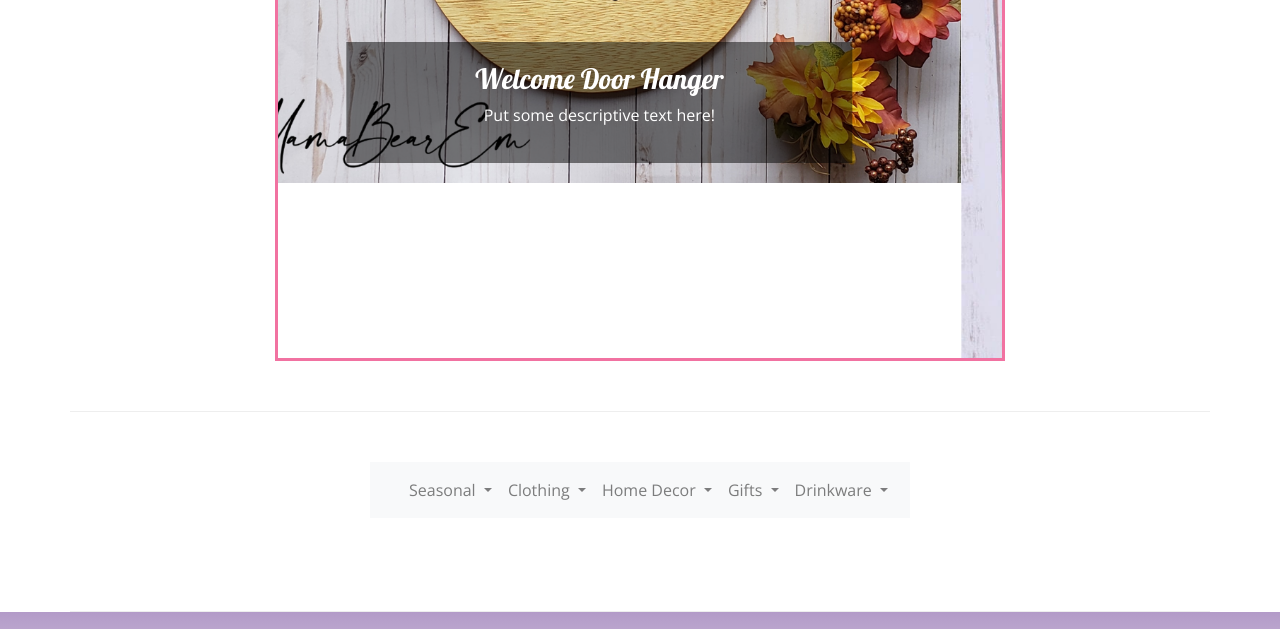
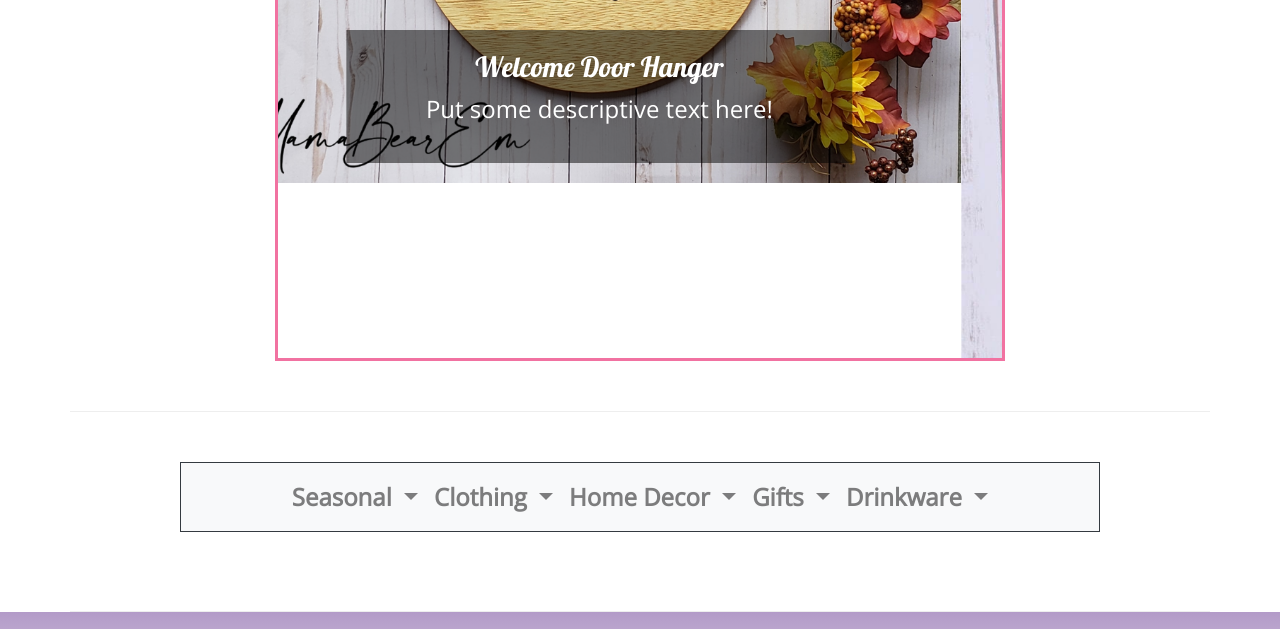
Before and after one commit to ChristieRenzetti/Portfolio-Project, a website: page portfolio-project-index.html in a window 1280 px wide. Shown: the part 727-1356 px from the top of the page. Drawn offline with nearby package versions, Linux system fonts and the light colour scheme.

Commit message:
Added Border and Font Size

```diff
--- a/css/styles.css
+++ b/css/styles.css
@@ -1,5 +1,6 @@
 body {
     font-family: "Open Sans", sans-serif;
+
 }
 
 h1, h2, h3 {
@@ -29,6 +30,7 @@ footer {
 padding: 50px 0;
 border-bottom: 1px ridge;
 min-height: 200px;
+font-size: 1.5rem
 }
 
 .navbar {
--- a/package.json
+++ b/package.json
@@ -7,7 +7,7 @@
     "lite": "lite-server",
     "start": "npm run lite",
     "test": "echo \"Error: no test specified\" && exit 1"
- },
+  },
   "author": "Sheena Castro and Christie Renzetti",
   "license": "ISC",
   "devDependencies": {
@@ -15,6 +15,7 @@
   },
   "dependencies": {
     "bootstrap": "^4.5.2",
+    "font-awesome": "^4.7.0",
     "jquery": "^3.5.1",
     "popper.js": "^1.16.1"
   }
--- a/portfolio-project-index.html
+++ b/portfolio-project-index.html
@@ -213,10 +213,10 @@
     <section>
         <div class="container">
             <div class="row row-content">
-                <div class="col-md-6 mx-auto">
+                <div class="col-md-10 mx-auto font-weight-bold">
 
-                    <nav class="navbar navbar-expand-lg navbar-light bg-light" id="dropNav">
-                        <div class="container-fluid">
+                    <nav class="navbar navbar-expand-lg navbar-light bg-light border border-dark px-1.5" id="dropNav">
+                        <div class="mx-auto">
                             <button class="navbar-toggler" type="button" data-toggle="collapse"
                                 data-target="#navbarNavDropdown" aria-controls="navbarNavDropdown" aria-expanded="false"
                                 aria-label="Toggle navigation">
```
Also changed, not shown: 1 other file.
